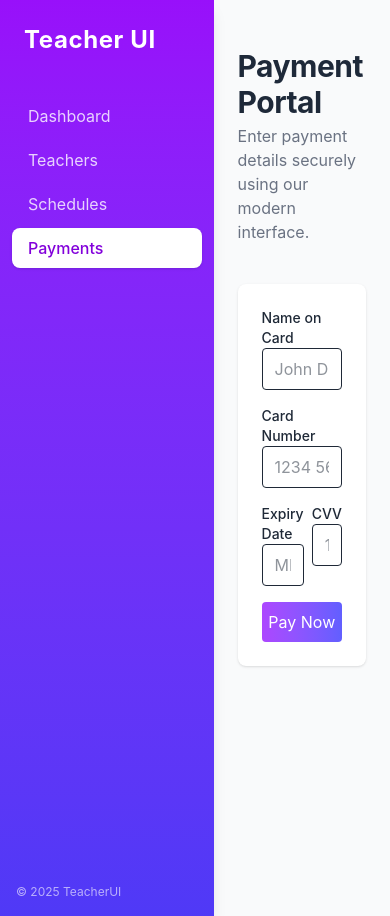
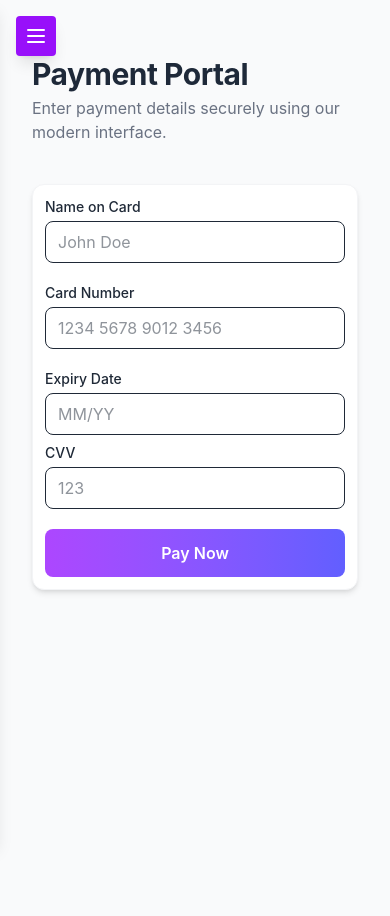
Before and after one commit to Rammiester/teacher-management-ui, a Next.js app: page /payments in a window 390 px wide. After the commit the page ends 844 px from the top, so only its background shows below. Built offline with nearby package versions, Linux system fonts and the light colour scheme.

Commit message:
feat: make Tabs component fully responsive for mobile and desktop views

```diff
--- a/app/components/AddTeacherModal.tsx
+++ b/app/components/AddTeacherModal.tsx
@@ -58,7 +58,7 @@ export default function AddTeacherModal({
   return (
     <>
       {/* Overlay */}
-      <div className="fixed inset-0 bg-black bg-opacity-30 flex items-center justify-center z-50">
+      <div className="fixed inset-0 bg-white/30 backdrop-blur-sm flex items-center justify-center z-50">
         <div className="bg-white rounded-lg p-6 shadow-lg w-full max-w-md relative">
           {/* Close Button */}
           <button
--- a/app/components/Sidebar.tsx
+++ b/app/components/Sidebar.tsx
@@ -1,9 +1,11 @@
 "use client";
 import Link from "next/link";
 import { usePathname } from "next/navigation";
+import { useState } from "react";
 
 export default function Sidebar() {
   const pathname = usePathname();
+  const [open, setOpen] = useState(false);
 
   const navLinks = [
     { name: "Dashboard", href: "/" },
@@ -13,11 +15,41 @@ export default function Sidebar() {
   ];
 
   return (
-    <aside className="min-h-screen w-60 bg-gradient-to-b from-purple-600 to-indigo-600 text-white flex flex-col shadow-lg">
+    <>
+      {/* Mobile Hamburger */}
+      <button
+        className="md:hidden fixed top-4 left-4 z-50 bg-purple-600 text-white p-2 rounded shadow-lg"
+        onClick={() => setOpen((v) => !v)}
+        aria-label="Open sidebar"
+      >
+        <svg
+          width="24"
+          height="24"
+          fill="none"
+          stroke="currentColor"
+          strokeWidth="2"
+        >
+          <path
+            strokeLinecap="round"
+            strokeLinejoin="round"
+            d="M4 6h16M4 12h16M4 18h16"
+          />
+        </svg>
+      </button>
+
+      {/* Sidebar */}
+      <aside
+        className={`
+          bg-gradient-to-b from-purple-600 to-indigo-600 text-white flex flex-col shadow-lg z-40
+          transition-transform duration-300
+          w-60
+          fixed top-0 left-0 h-screen
+          ${open ? "translate-x-0" : "-translate-x-full"}
+          md:static md:translate-x-0 md:flex
+        `}
+      >
         {/* Logo */}
-      <div className="p-6 text-2xl font-bold tracking-wide">
-        Teacher UI
-      </div>
+        <div className="p-6 text-2xl font-bold tracking-wide">Teacher UI</div>
 
         {/* Navigation Links */}
         <nav className="flex flex-col gap-1 mt-4">
@@ -30,6 +62,7 @@ export default function Sidebar() {
                   ? "bg-white text-purple-700 font-medium shadow"
                   : "text-white/80"
               }`}
+              onClick={() => setOpen(false)} // Close sidebar on mobile after click
             >
               {link.name}
             </Link>
@@ -41,5 +74,15 @@ export default function Sidebar() {
           © 2025 TeacherUI
         </div>
       </aside>
+
+      {/* Overlay for mobile */}
+      {open && (
+        <div
+          className="fixed inset-0 bg-black/30 z-30 md:hidden"
+          onClick={() => setOpen(false)}
+          aria-label="Close sidebar"
+        />
+      )}
+    </>
   );
 }
--- a/app/components/Tabs.tsx
+++ b/app/components/Tabs.tsx
@@ -9,12 +9,12 @@ export default function Tabs() {
   return (
     <div>
       {/* Tabs */}
-      <div className="flex gap-2 border-b border-gray-200">
+      <div className="flex flex-wrap gap-2 border-b border-gray-200">
         {tabs.map((tab) => (
           <button
             key={tab}
             onClick={() => setActiveTab(tab)}
-            className={`px-4 py-2 rounded-t-lg ${
+            className={`px-3 py-2 text-sm sm:px-4 sm:py-2 rounded-t-lg transition ${
               activeTab === tab
                 ? "bg-gradient-to-r from-purple-500 to-indigo-500 text-white shadow"
                 : "text-gray-600 hover:text-purple-700"
@@ -26,8 +26,8 @@ export default function Tabs() {
       </div>
 
       {/* Active Tab Content */}
-      <div className="p-4 bg-white rounded-b-lg shadow">
-        <p className="text-gray-600">
+      <div className="p-3 sm:p-4 bg-white rounded-b-lg shadow">
+        <p className="text-gray-600 text-sm sm:text-base">
           This is the <strong>{activeTab}</strong> content area.
         </p>
       </div>
--- a/app/layout.tsx
+++ b/app/layout.tsx
@@ -14,7 +14,7 @@ export default function RootLayout({
         <Sidebar />
 
         {/* Main content area */}
-        <div className="flex-1 flex flex-col min-h-screen">
+        <div className="flex-1 flex flex-col h-screen overflow-y-auto">
           {/* Top navbar */}
           <Header />
           <main className="flex-1 p-6">{children}</main>
--- a/app/page.tsx
+++ b/app/page.tsx
@@ -19,16 +19,16 @@ export default function DashboardPage() {
   };
 
   return (
-    <div className="flex">
+    <div className="flex flex-col md:flex-row">
       {/* Main content */}
-      <main className="flex-1 bg-gray-50 min-h-screen p-6">
+      <main className="flex-1 bg-gray-50 min-h-screen p-4 sm:p-6">
         <Header
           title="Teacher Dashboard"
           description="Modernized interface for managing teachers, schedules & qualifications."
         />
 
         {/* Buttons */}
-        <div className="flex justify-end gap-2 mb-4">
+        <div className="flex flex-col sm:flex-row justify-end gap-2 mb-4">
           <button
             onClick={() => setShowModal(true)}
             className="px-4 py-2 bg-gradient-to-r from-purple-500 to-indigo-500 text-white rounded-md shadow hover:scale-105 transition"
--- a/app/payments/page.tsx
+++ b/app/payments/page.tsx
@@ -23,57 +23,63 @@ export default function PaymentsPage() {
   };
 
   return (
-    <div className="flex flex-col bg-gray-50 min-h-screen">
+    <div className="flex flex-col bg-gray-50 min-h-screen p-2 sm:p-6">
       <Header
         title="Payment Portal"
         description="Enter payment details securely using our modern interface."
       />
-      <div className="max-w-md mx-auto bg-white p-6 rounded-lg shadow mt-4">
-        <form onSubmit={handleSubmit} className="space-y-4">
+      <div className="w-full max-w-sm sm:max-w-md mx-auto bg-white p-3 sm:p-6 rounded-xl shadow-md border border-gray-100 mt-4">
+        <form onSubmit={handleSubmit} className="space-y-5">
           {/* Name */}
           <div>
-            <label className="block text-sm font-medium">Name on Card</label>
+            <label className="block text-sm font-medium mb-1">
+              Name on Card
+            </label>
             <input
               type="text"
               value={name}
               onChange={(e) => setName(e.target.value)}
-              className="w-full border rounded px-3 py-2 focus:outline-none focus:ring focus:ring-purple-300"
+              className="w-full border rounded-lg px-3 py-2 focus:outline-none focus:ring-2 focus:ring-purple-300 text-base"
               placeholder="John Doe"
             />
           </div>
           {/* Card Number */}
           <div>
-            <label className="block text-sm font-medium">Card Number</label>
+            <label className="block text-sm font-medium mb-1">
+              Card Number
+            </label>
             <input
               type="text"
               value={cardNumber}
               onChange={(e) => setCardNumber(e.target.value)}
               maxLength={16}
-              className="w-full border rounded px-3 py-2 focus:outline-none focus:ring focus:ring-purple-300"
+              className="w-full border rounded-lg px-3 py-2 focus:outline-none focus:ring-2 focus:ring-purple-300 text-base"
               placeholder="1234 5678 9012 3456"
             />
           </div>
           {/* Expiry & CVV */}
-          <div className="flex gap-2">
+          <div className="flex flex-col sm:flex-row gap-2">
             <div className="flex-1">
-              <label className="block text-sm font-medium">Expiry Date</label>
+              <label className="block text-sm font-medium mb-1">
+                Expiry Date
+              </label>
               <input
                 type="text"
                 value={expiry}
                 onChange={(e) => setExpiry(e.target.value)}
                 maxLength={5}
-                className="w-full border rounded px-3 py-2 focus:outline-none focus:ring focus:ring-purple-300"
+                className="w-full border rounded-lg px-3 py-2 focus:outline-none focus:ring-2 focus:ring-purple-300 text-base"
                 placeholder="MM/YY"
               />
             </div>
             <div className="flex-1">
-              <label className="block text-sm font-medium">CVV</label>
+              <label className="block text-sm font-medium mb-1">CVV</label>
               <input
                 type="password"
                 value={cvv}
                 onChange={(e) => setCvv(e.target.value)}
                 maxLength={3}
-                className="w-full border rounded px-3 py-2 focus:outline-none focus:ring focus:ring-purple-300"
+                className="w-full border rounded-lg px-3 py-2 focus:outline-none focus:ring-2 focus:ring-purple-300 text-base"
                 placeholder="123"
               />
             </div>
@@ -83,14 +89,14 @@ export default function PaymentsPage() {
           {/* Submit */}
           <button
             type="submit"
-            className="w-full bg-gradient-to-r from-purple-500 to-indigo-500 text-white py-2 rounded hover:scale-105 transition"
+            className="w-full bg-gradient-to-r from-purple-500 to-indigo-500 text-white py-3 rounded-lg text-base font-semibold hover:scale-105 transition"
           >
             Pay Now
           </button>
         </form>
         {/* Success Message */}
         {success && (
-          <p className="mt-3 text-green-600 text-sm">
+          <p className="mt-3 text-green-600 text-sm text-center">
             ✅ Payment submitted successfully!
           </p>
         )}
--- a/app/schedules/page.tsx
+++ b/app/schedules/page.tsx
@@ -3,13 +3,13 @@ import teacherData from "../data/teachers.json";
 
 export default function SchedulesPage() {
   return (
-    <div className="p-6">
+    <div className="min-h-screen bg-gray-50 flex flex-col p-4 sm:p-6">
       <h1 className="text-3xl font-bold text-gray-800 mb-4">Schedules</h1>
       <p className="text-gray-600 mb-6">
         View the weekly schedule for teachers.
       </p>
 
-      <div className="grid gap-8">
+      <div className="grid grid-cols-1 md:grid-cols-2 gap-8">
         {teacherData.map((teacher) => (
           <div key={teacher.id} className="mb-8">
             <h2 className="text-2xl font-semibold text-gray-700 mb-2">
```
Lines whose indentation alone changed are shown as unchanged.
